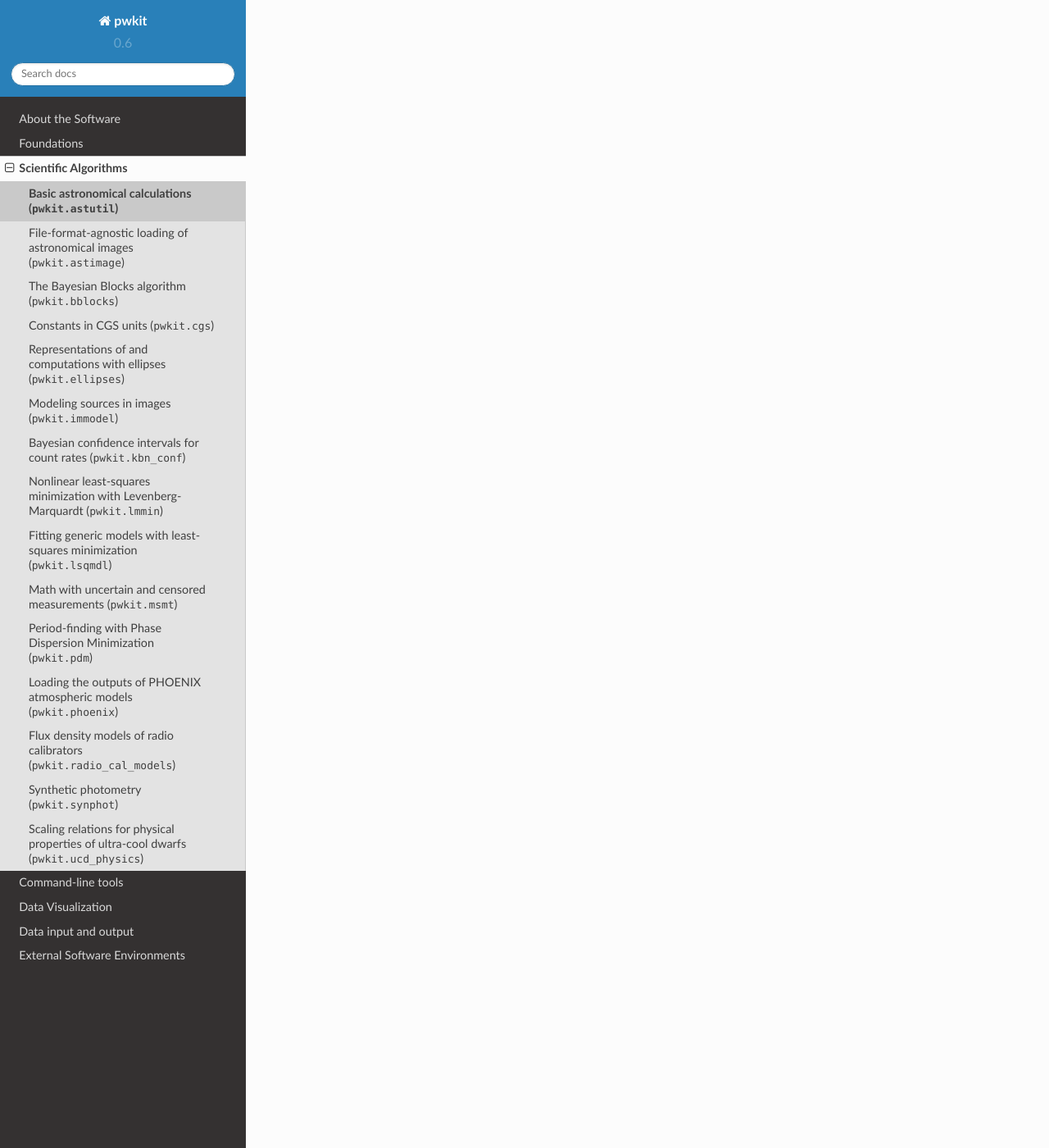
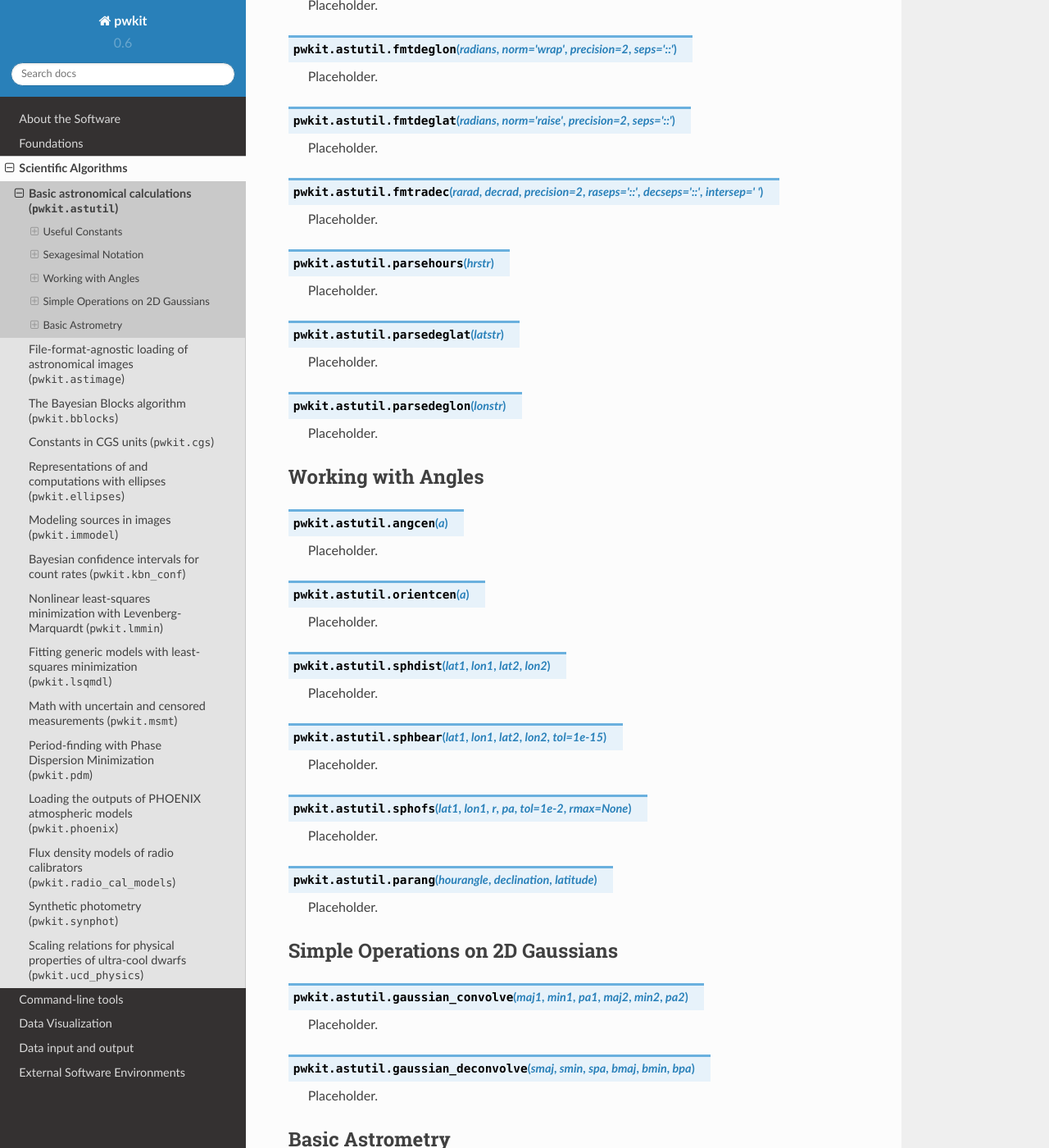
Before and after one commit to pkgw/pwkit, a Sphinx documentation site: the page built from docs/source/science/basic-astro.rst, in a window 1280 px wide and 1400 px high, scrolled down 1557 px. Shown: the whole window at 82% size. Built offline with Sphinx 7.4.7 and the Read the Docs theme 2.0.0, drawn with Linux system fonts in a browser that asks for light colours; formulas are drawn with MathJax 3; some of the changed text lies outside the part shown.

Commit message:
docs: stub out astutil module

```diff
--- a/docs/source/science/basic-astro.rst
+++ b/docs/source/science/basic-astro.rst
@@ -2,7 +2,182 @@
    This file licensed under the Creative Commons Attribution-ShareAlike 3.0
    Unported License (CC-BY-SA).
 
-Basic astronomical calculations (``pwkit.astutil``)
+Basic astronomical calculations (:mod:`pwkit.astutil`)
 ========================================================================
 
-No autodoc since non-pure-Python imports make ReadTheDocs sad.
+.. module:: pwkit.astutil
+   :synopsis: basic astronomical utilities
+
+This module collects many utilities for performing basic astronomical calculations, including:
+
+ - :ref:`useful-constants`
+ - :ref:`sexagesimal`
+ - :ref:`angles`
+ - :ref:`gaussians`
+ - :ref:`astrometry`
+
+
+.. _useful-constants:
+
+Useful Constants
+------------------------------------------------------------------------------
+
+.. data:: pi
+
+   Placeholder.
+
+.. data:: twopi
+
+   Placeholder.
+
+.. data:: halfpi
+
+   Placeholder.
+
+.. data:: R2A
+
+   Placeholder.
+
+.. data:: A2R
+
+   Placeholder.
+
+.. data:: R2D
+
+   Placeholder.
+
+.. data:: D2R
+
+   Placeholder.
+
+.. data:: R2H
+
+   Placeholder.
+
+.. data:: H2R
+
+   Placeholder.
+
+.. data:: F2S
+
+   Placeholder.
+
+.. data:: S2F
+
+   Placeholder.
+
+.. data:: J2000
+
+   Placeholder.
+
+
+.. _sexagesimal:
+
+Sexagesimal Notation
+------------------------------------------------------------------------------
+
+.. function:: fmthours (radians, norm='wrap', precision=3, seps='::')
+
+   Placeholder.
+
+.. function:: fmtdeglon (radians, norm='wrap', precision=2, seps='::')
+
+   Placeholder.
+
+.. function:: fmtdeglat (radians, norm='raise', precision=2, seps='::')
+
+   Placeholder.
+
+.. function:: fmtradec (rarad, decrad, precision=2, raseps='::', decseps='::', intersep=' ')
+
+   Placeholder.
+
+.. function:: parsehours (hrstr)
+
+   Placeholder.
+
+.. function:: parsedeglat (latstr)
+
+   Placeholder.
+
+.. function:: parsedeglon (lonstr)
+
+   Placeholder.
+
+
+.. _angles:
+
+Working with Angles
+------------------------------------------------------------------------------
+
+.. function:: angcen (a)
+
+   Placeholder.
+
+.. function:: orientcen (a)
+
+   Placeholder.
+
+.. function:: sphdist (lat1, lon1, lat2, lon2)
+
+   Placeholder.
+
+.. function:: sphbear (lat1, lon1, lat2, lon2, tol=1e-15)
+
+   Placeholder.
+
+.. function:: sphofs (lat1, lon1, r, pa, tol=1e-2, rmax=None)
+
+   Placeholder.
+
+.. function:: parang (hourangle, declination, latitude)
+
+   Placeholder.
+
+
+.. _gaussians:
+
+Simple Operations on 2D Gaussians
+------------------------------------------------------------------------------
+
+.. function:: gaussian_convolve (maj1, min1, pa1, maj2, min2, pa2)
+
+   Placeholder.
+
+.. function:: gaussian_deconvolve (smaj, smin, spa, bmaj, bmin, bpa)
+
+   Placeholder.
+
+
+.. _astrometry:
+
+Basic Astrometry
+------------------------------------------------------------------------------
+
+.. function:: get_2mass_epoch (tmra, tmdec, debug=False)
+
+   Placeholder.
+
+.. function:: get_simbad_astrometry_info (ident, items=..., debug=False)
+
+   Placeholder.
+
+.. class:: AstrometryInfo (simbadident=None, **kwargs)
+
+   Placeholder.
+
+.. method:: AstrometryInfo.verify (complain=True)
+
+   Placeholder.
+
+.. method:: AstrometryInfo.predict (mjd, complain=True, n=20000)
+
+   Placeholder.
+
+.. method:: AstrometryInfo.prin_prediction (ptup)
+
+   Placeholder.
+
+.. method:: AstrometryInfo.fill_from_simbad (ident, debug=False)
+
+   Placeholder.
```
